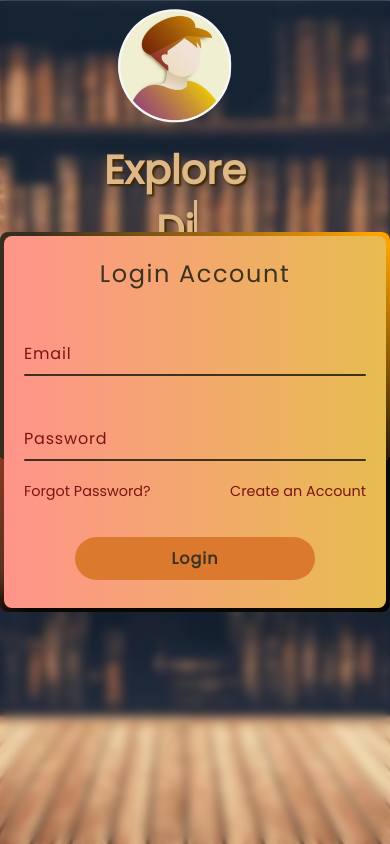
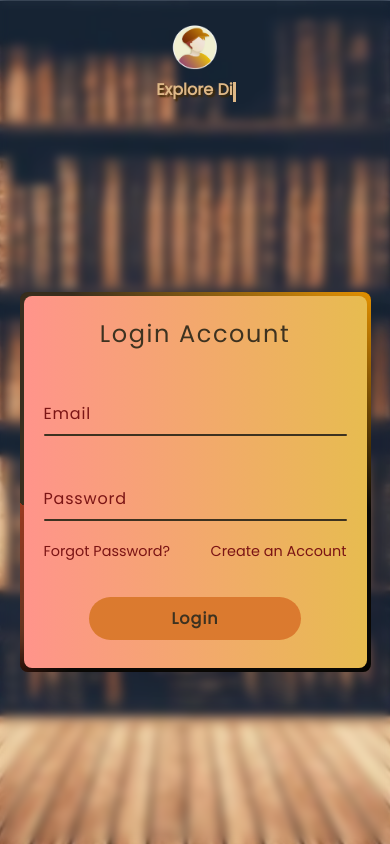
Before and after one commit to elnarkennu16-440/NobleClassics-Main, a PHP site: page /Login.php in a window 390 px wide. Run offline with PHP 8.4, Linux system fonts and the light colour scheme; some libraries are stand-ins or nearby versions.

Commit message:
initial commit

```diff
--- a/Login.php
+++ b/Login.php
@@ -76,21 +76,19 @@ if (isset($_POST['submit'])) {
       padding-right: 40px;
       display: flex;
       justify-content: center;
+      margin-bottom: 20px;
+      /* Add some margin below to separate from login form */
     }
-
 
     .animated-text span {
       display: block;
-      /* Remove flex */
     }
 
     .animated-text span::before {
       content: "";
       display: block;
       width: 130px;
-      /* Increased width */
       height: 130px;
-      /* Increased height */
       border-radius: 50%;
       overflow: hidden;
       margin: 0 auto 10px;
@@ -98,12 +96,11 @@ if (isset($_POST['submit'])) {
       background-size: cover;
     }
 
-
     .animated-text span::after {
       content: "";
       position: absolute;
       width: 5px;
-      height: 60%;
+      height: 50% !important;
       border-left: 3px solid burlywood;
       animation: cursor .8s infinite typing 20s steps(14) infinite;
     }
@@ -140,7 +137,6 @@ if (isset($_POST['submit'])) {
       100% {
         content: "Login and Register Now";
       }
-
     }
 
     @keyframes typing {
@@ -171,19 +167,88 @@ if (isset($_POST['submit'])) {
       }
     }
 
+    /* Default for larger screens (desktop) */
+.animated-text {
+  position: relative;
+  text-align: center;
+  width: 25%;
+  padding-right: 40px;
+  display: flex;
+  justify-content: center;
+  margin-bottom: 20px;
+}
+
+.animated-text span {
+  display: block;
+  font-size: 35px;  /* Adjust font size to match the desired size */
+  line-height: 1;  /* Ensure line height matches font size */
+}
+
+.animated-text span::before {
+  content: "";
+  display: block;
+  width: 130px;
+  height: 130px;
+  border-radius: 50%;
+  overflow: hidden;
+  margin: 0 auto 10px;
+  background-image: url("Display_Images/login-profile.png");
+  background-size: cover;
+}
+
+.animated-text span::after {
+  content: "";
+  position: absolute;
+  width: 3px;  /* Adjust width of cursor */
+  height: 50%;  /* Make cursor height the same as text height */
+  border-left: 3px solid burlywood;
+  animation: cursor 0.8s infinite steps(14) infinite;
+}
+
+@keyframes cursor {
+  50% {
+    border-left: 2px solid burlywood; /* Adjust to make blinking effect */
+  }
+}
+
 /* For smaller screens (mobile) */
 @media (max-width: 600px) {
   .animated-text {
     position: absolute;
-        top: 80px;
-        /* Adjust top for mobile */
-        width: 100%;
-        font-size: 8vw;
+    top: 10px;
+    left: 55%;
+    transform: translateX(-50%);
+    width: 80% !important;
+    font-size: 14px !important;
     text-align: center;
-        flex-direction: row;
+    flex-direction: column;
     justify-content: center;
+    padding-right: 0;
+    margin-bottom: auto;
+  }
+
+  .animated-text span {
+    font-size: 16px !important;
+  }
+
+  .animated-text span::before {
+    width: 50px;
+    height: 50px;
+  }
+
+  .animated-text span::after {
+    width: 2px;
+    height: 20% !important;
+  }
+
+  /* Adjust login form positioning */
+  .box {
+    width: 90%;
+    padding: 15px;
+    margin-top: 120px;
   }
 }
+
   </style>
 </head>
 
```
Lines whose indentation alone changed are shown as unchanged.
